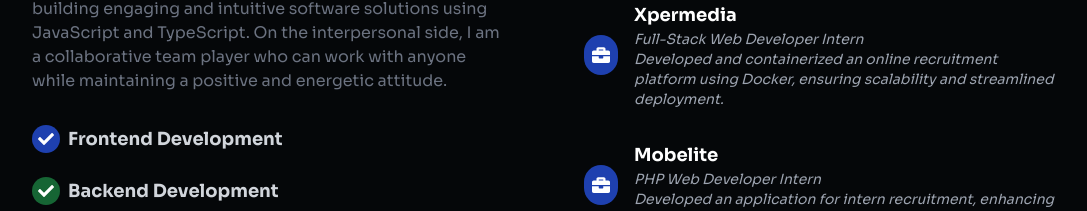
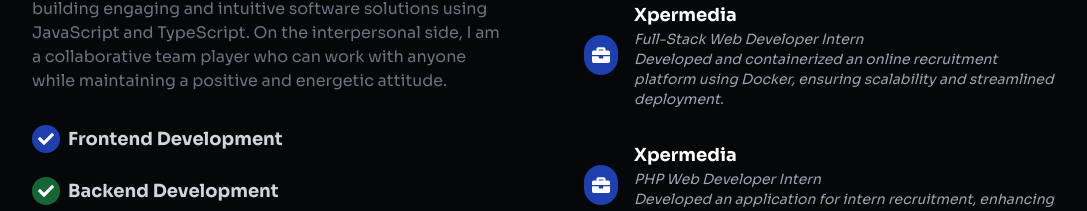
Before and after one commit to bochra1/Bochra-s-portfolio, a Next.js app: page / in a window 1280 px wide. Shown: the part 1323-1534 px from the top of the page, without its empty margins (96-1183 px from the left). Built offline with nearby package versions, Linux system fonts and the light colour scheme.

Commit message:
general updates

```diff
--- a/data/data.ts
+++ b/data/data.ts
@@ -108,7 +108,7 @@ export const BaseInfo = {
       mission:"Developed and containerized an online recruitment platform using Docker, ensuring scalability and streamlined deployment."
     },
     {
-      company: 'Mobelite',
+      company: 'Xpermedia',
       position: 'PHP Web Developer Intern',
       icon: '/images/mobilite.png',
       mission:"Developed an application for intern recruitment, enhancing the hiring process and candidate management."
```
Also changed, not shown: 1 other file (tests, documents, lock files or other folders).
